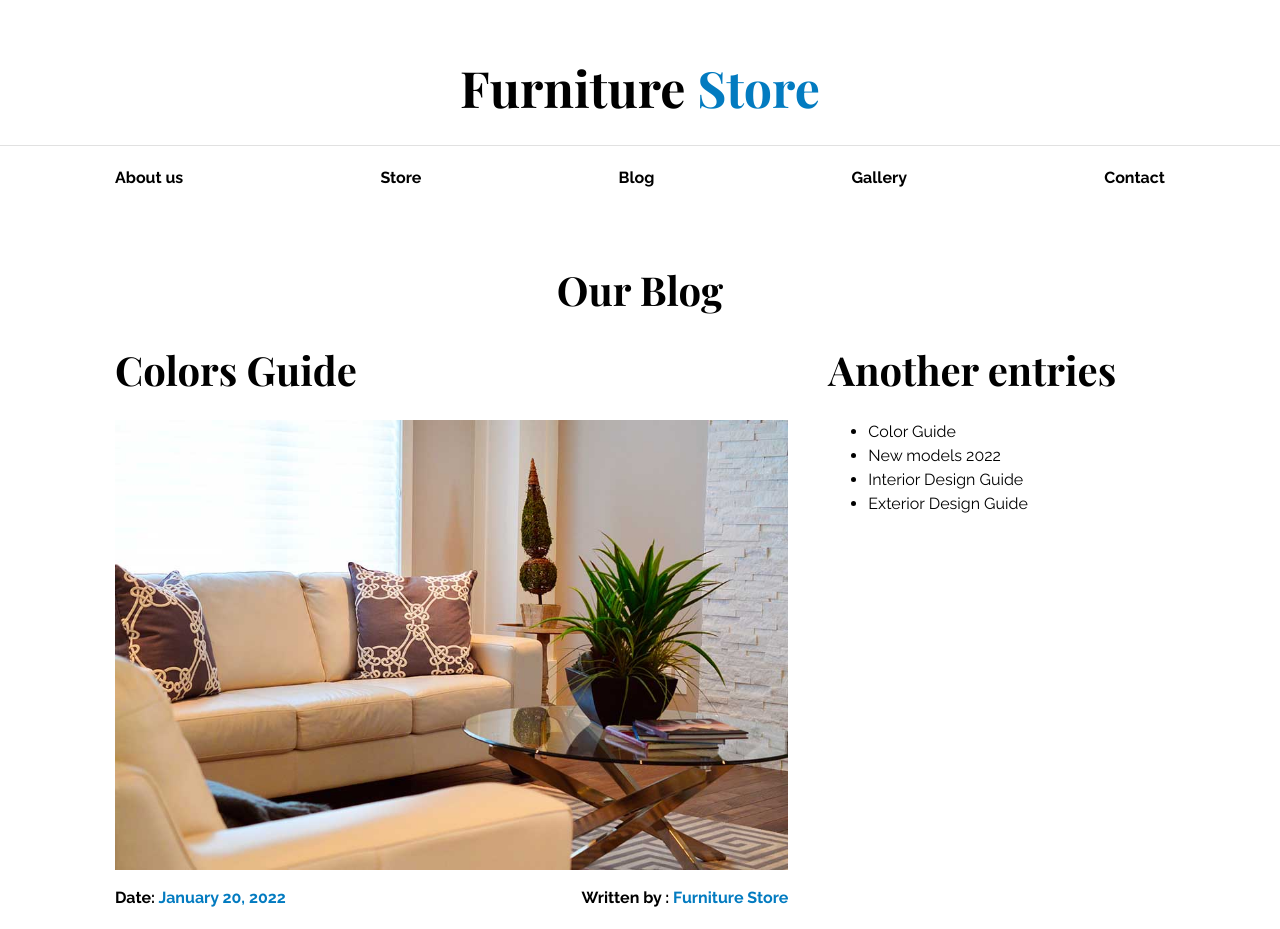
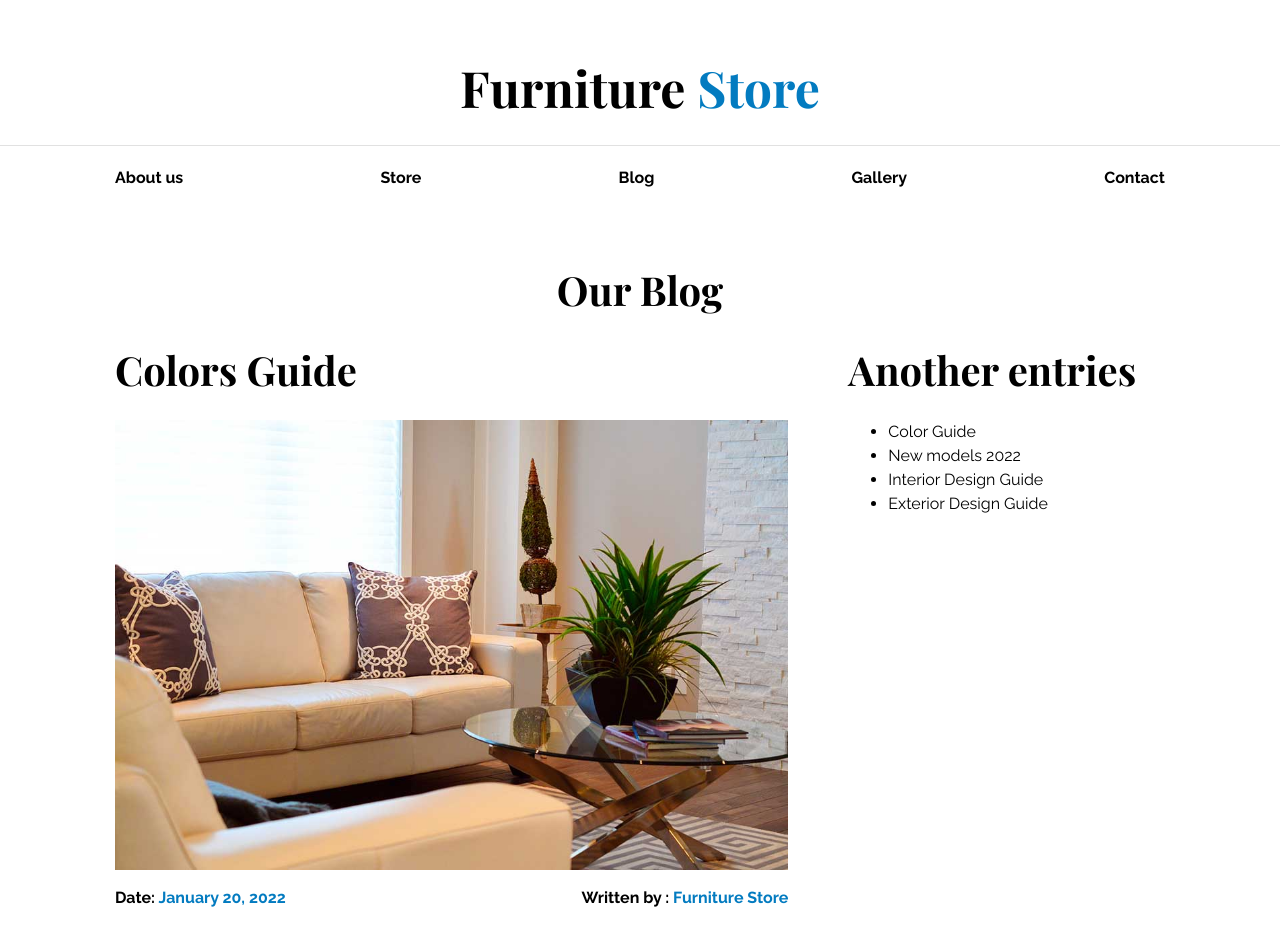
Before and after one commit to AlejoVE/furniture-store, a plain HTML site: page blog.html in a window 1280 px wide. Shown: the top 929 px of the page. Drawn offline with nearby package versions, Linux system fonts and the light colour scheme.

Commit message:
Add padding .blog-container aside

```diff
--- a/css/styles.css
+++ b/css/styles.css
@@ -468,7 +468,9 @@ img {
 }
 
 /* BLOG PAGE ================================================================== */
-
+.blog-container aside {
+    padding: 0rem 2rem;
+}
 
 @media (min-width: 768px) {
     .blog-container {
```
